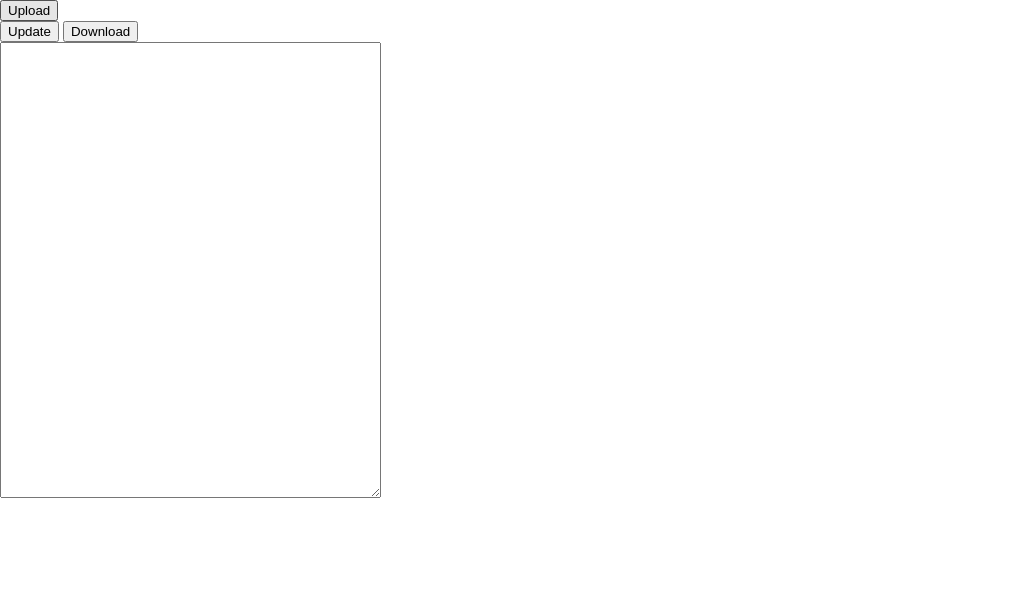
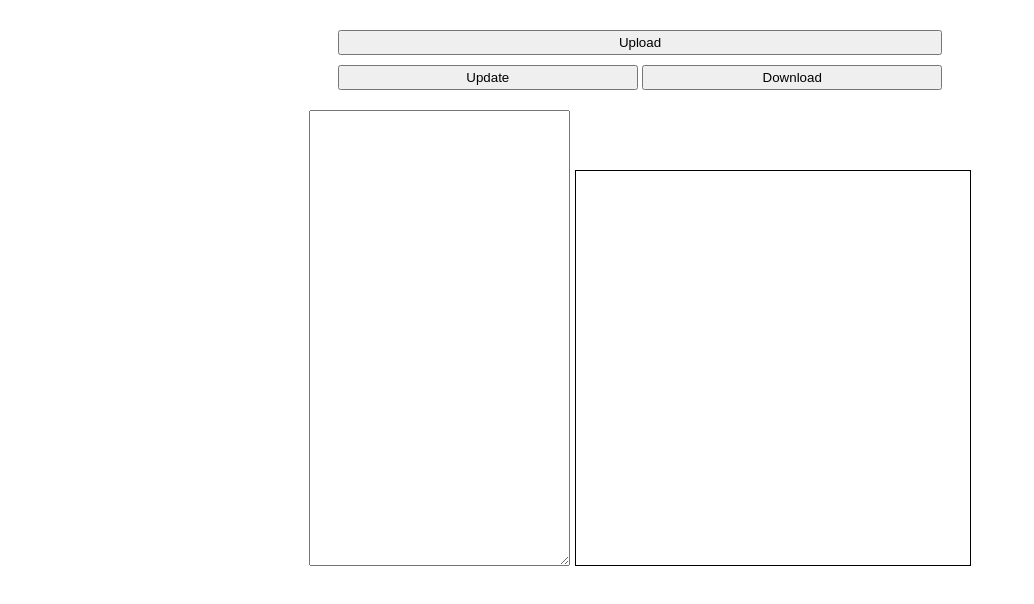
Before and after one commit to ztaira/pretty-reqs, a plain HTML site: page index.html in a window 1280 px wide. Shown: the whole page, without its empty margins (0-1034 px from the left). Drawn offline with Linux system fonts and the light colour scheme.

Commit message:
things look not as terrible now

```diff
--- a/index.html
+++ b/index.html
@@ -5,6 +5,11 @@
     <style>
       body {
           margin: 0;
+          padding: 0;
+          font-family: sans-serif;
+      }
+      input {
+          display: none;
       }
       line {
           stroke: rgb(0, 0, 0);
@@ -13,21 +18,35 @@
       g {
           cursor: pointer;
       }
+      div {
+          text-align: center;
+          padding: 10px;
+      }
+      #uploadCover {
+          width: 604px;
+      }
+      button {
+          width: 300px;
+          height: 25px;
+      }
+      svg {
+          border: 1px solid rgb(0, 0, 0);
+      }
     </style>
   </head>
   <body>
     <div>
       <div id="navbar">
         <div>
-            <input type="file" id="upload" style="display:none;">
+            <input type="file" id="upload">
             <button id="uploadCover">Upload</button>
         </div>
         <button id="update">Update</button>
         <button id="download">Download</button>
       </div>
       <div id="content">
-        <textarea id="textarea" name="textarea" rows="30" cols="45"></textarea>
-        <svg id='graph' height='400' width='600'>
+        <textarea id="textarea" name="textarea" rows="30" cols="30"></textarea>
+        <svg id='graph' height='394' width='394'>
           <g id='links'></g>
           <g id='nodes'></g>
         </svg>
```
